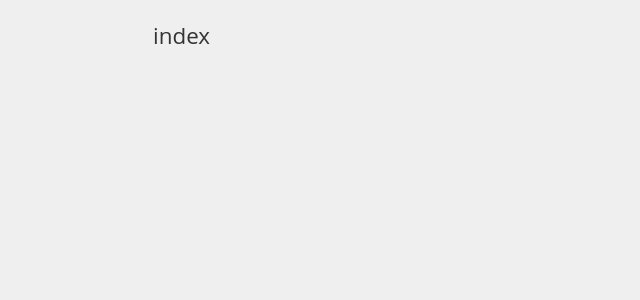
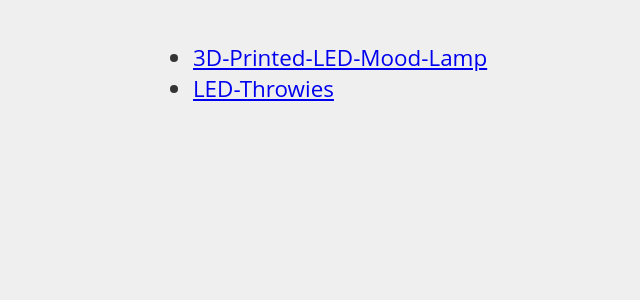
Before and after one commit to flinehan/next-playground, a Next.js app: page / in a window 1280 px wide. Shown: the top 300 px of the page, without its empty margins (87-727 px from the left). Built offline with nearby package versions, Linux system fonts and the light colour scheme.

Commit message:
adding some default index links. cleanup of path route.

```diff
--- a/pages/index.js
+++ b/pages/index.js
@@ -1,11 +1,21 @@
-import { useRouter } from 'next/router'
+import Link from 'next/link'
 
 export default function HomePath() {
 
-
   return (
     <div>
-      index
+      <ul>
+        <li>
+          <Link href="/3D-Printed-LED-Mood-Lamp">
+            <a>3D-Printed-LED-Mood-Lamp</a>
+          </Link>
+        </li>
+        <li>
+          <Link href="/LED-Throwies">
+            <a>LED-Throwies</a>
+          </Link>
+        </li>
+      </ul>
     </div>
   )
 }
--- a/services/fetchInstructable.js
+++ b/services/fetchInstructable.js
@@ -11,4 +11,5 @@ export default async function fetchInstructable(path){
       return null
     }
 
+    return {}
 }
```
Also changed, not shown: pages/[path].js (+5 -3 lines).
